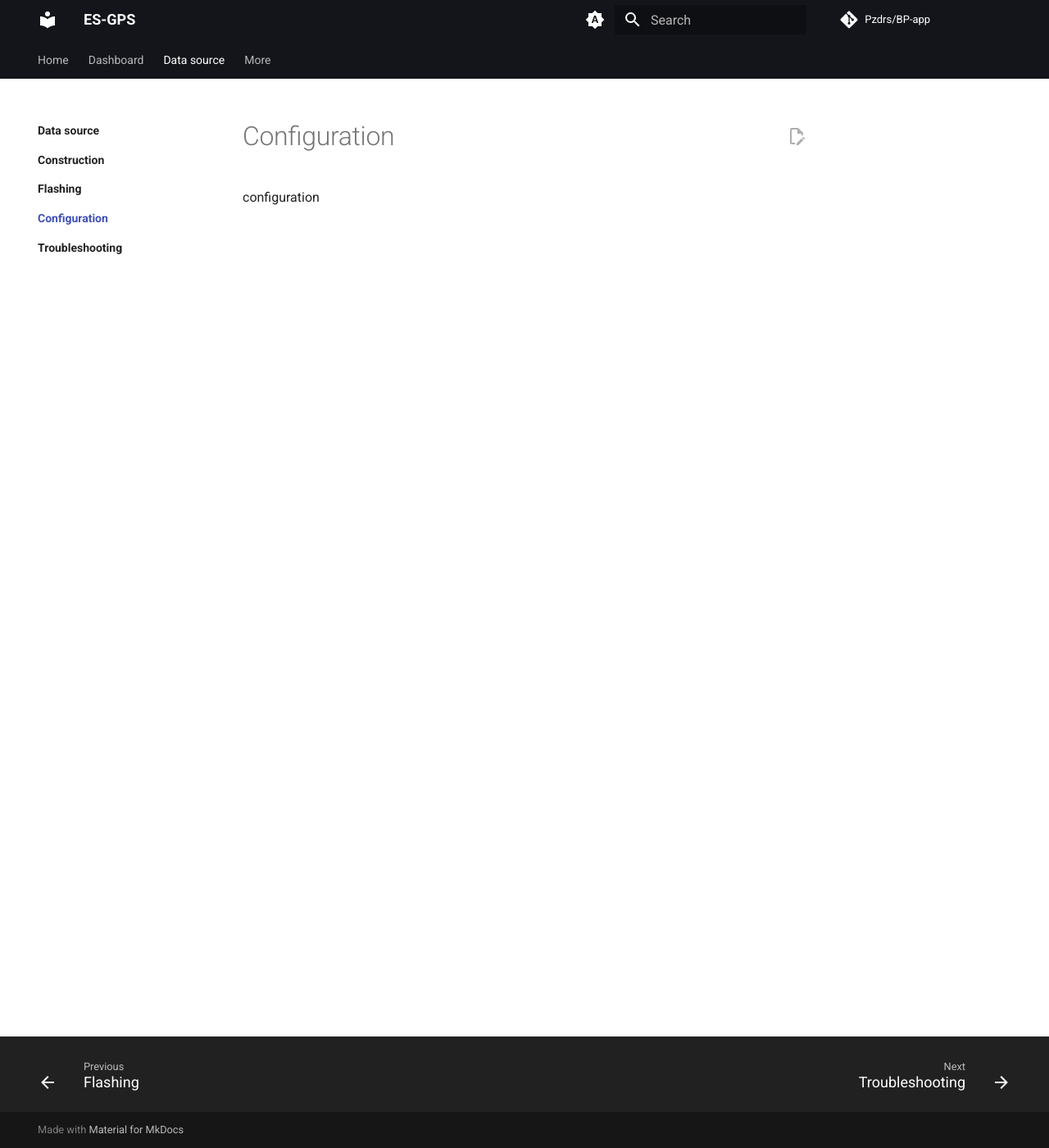
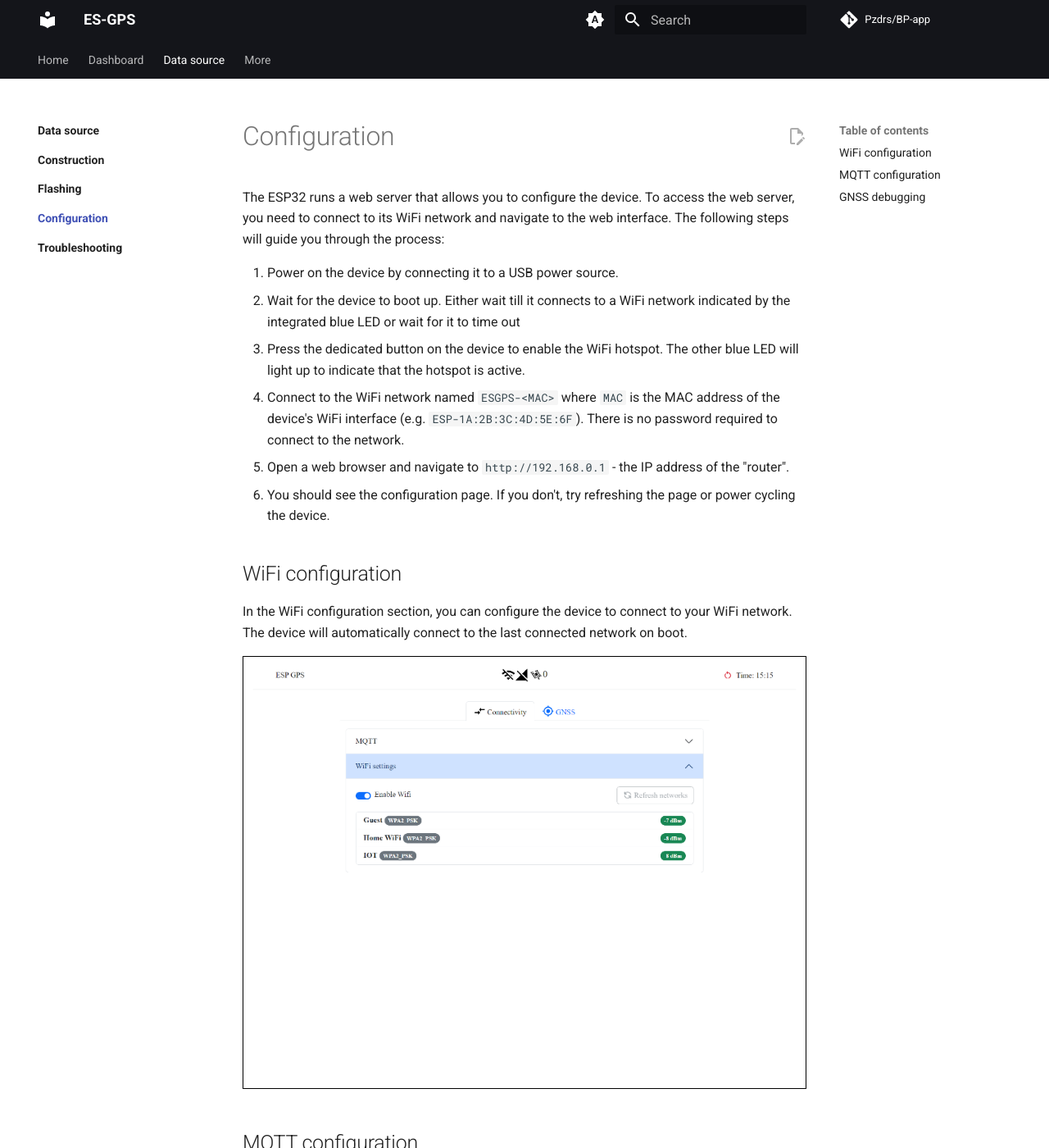
Before and after one commit to Pzdrs/BP-docs, an MkDocs documentation site: the page built from docs/data-source/configuration/index.md, in a window 1280 px wide and 1400 px high. Shown: the whole window at 82% size. Built offline with MkDocs 1.6.1 and Material for MkDocs 9.7.7, drawn with Linux system fonts in a browser that asks for light colours; comment, search, counter and statistics services are not loaded; some of the changed text lies outside the part shown.

Commit message:
data source done nezajima

```diff
--- a/docs/data-source/configuration/index.md
+++ b/docs/data-source/configuration/index.md
@@ -3,4 +3,29 @@ title: Configuration
 description: Configuring a data source
 ---
 
-configuration
+The ESP32 runs a web server that allows you to configure the device. To access the web server, you need to connect to its WiFi network and navigate to the web interface. The following steps will guide you through the process:
+
+1. Power on the device by connecting it to a USB power source.
+2. Wait for the device to boot up. Either wait till it connects to a WiFi network indicated by the integrated blue LED or wait for it to time out
+3. Press the dedicated button on the device to enable the WiFi hotspot. The other blue LED will light up to indicate that the hotspot is active.
+4. Connect to the WiFi network named `ESGPS-<MAC>` where `MAC` is the MAC address of the device's WiFi interface (e.g. `ESP-1A:2B:3C:4D:5E:6F`). There is no password required to connect to the network.
+5. Open a web browser and navigate to `http://192.168.0.1` - the IP address of the "router".
+6. You should see the configuration page. If you don't, try refreshing the page or power cycling the device.
+
+## WiFi configuration
+
+In the WiFi configuration section, you can configure the device to connect to your WiFi network. The device will automatically connect to the last connected network on boot.
+
+<img src="../../assets/esp-wifi.png" alt="wifi" style="border: 1px solid black">
+
+## MQTT configuration
+
+In the MQTT configuration section, you can configure the device to connect to an MQTT broker. It is necessary to provide the credentials as well as the broker's IP address (or hostname). The port is optional and defaults to **1883**.
+
+<img src="../../assets/esp-mqtt.png" alt="mqtt" style="border: 1px solid black">
+
+## GNSS debugging
+
+An additional debugging feature is available to help you debug GNSS issues. This section is getting real-time GNSS data over WebSockets giving you the ability to see the raw data coming from the GNSS module.
+
+<img src="../../assets/esp-gnss.png" alt="GNSS debugging" style="border: 1px solid black">
```
Also changed, not shown: docs/assets/esp-gnss.png (added), docs/assets/esp-mqtt.png (added), docs/assets/esp-wifi.png (added).
